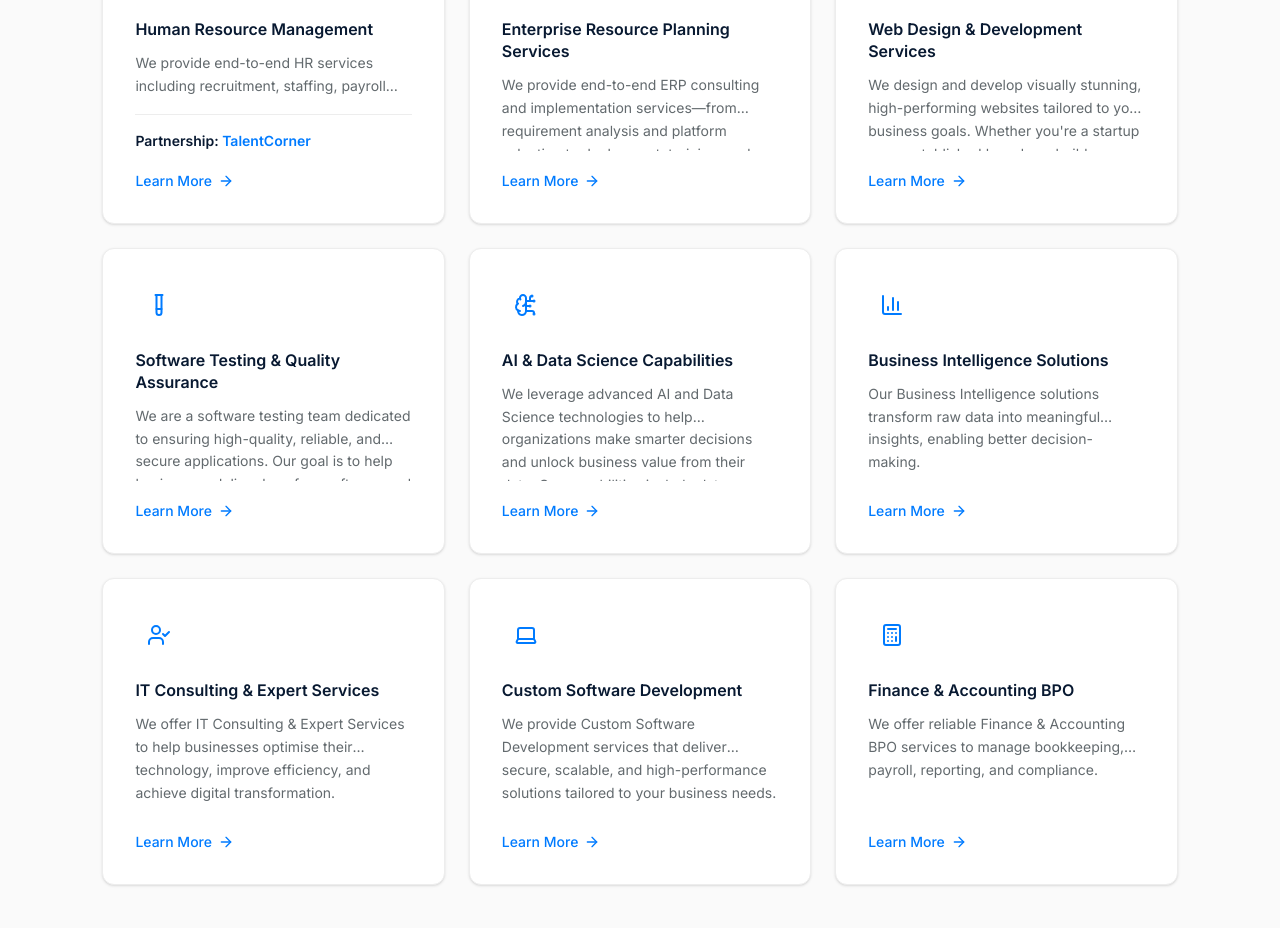
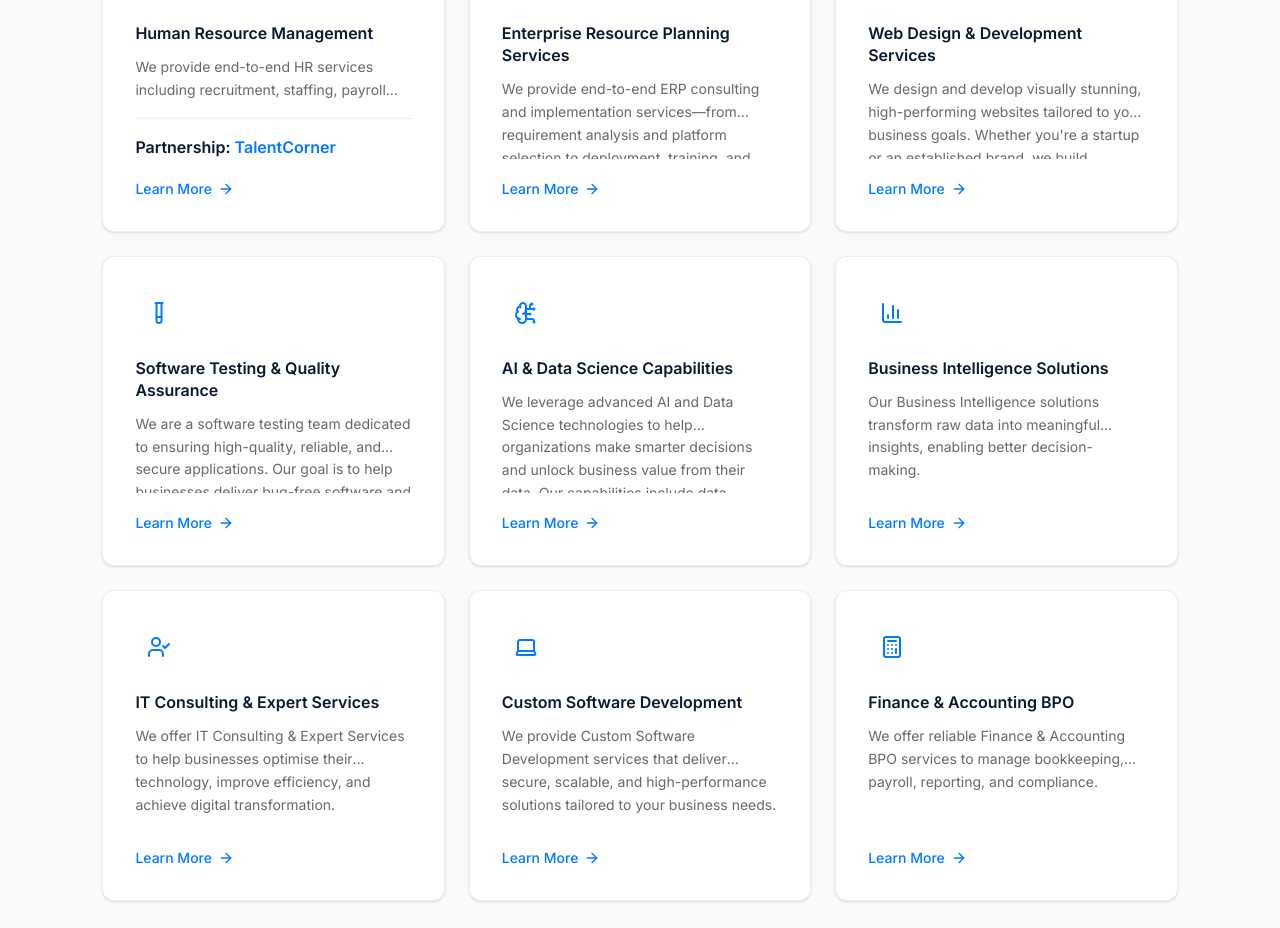
Before and after one commit to jijojr0-star/5Lobes, a React (Create React App) app: page / in a window 1280 px wide. Shown: the part 3020-3948 px from the top of the page. Built offline with nearby package versions, Linux system fonts and the light colour scheme; no server answers.

Commit message:
fix: increase Partnership text size to base on HR card

```diff
--- a/src/components/Services.jsx
+++ b/src/components/Services.jsx
@@ -130,7 +130,7 @@
                                     <>
                                         <span id="talentcorner" className="absolute -top-24" />
                                         <div className="mt-4 pt-4 border-t border-border">
-                                            <p className="text-sm text-muted-foreground">
+                                            <p className="text-base text-muted-foreground">
                                                 <span className="font-semibold text-secondary">Partnership: </span>
                                                 <a
                                                     href={service.partnership.partnerUrl}
```
